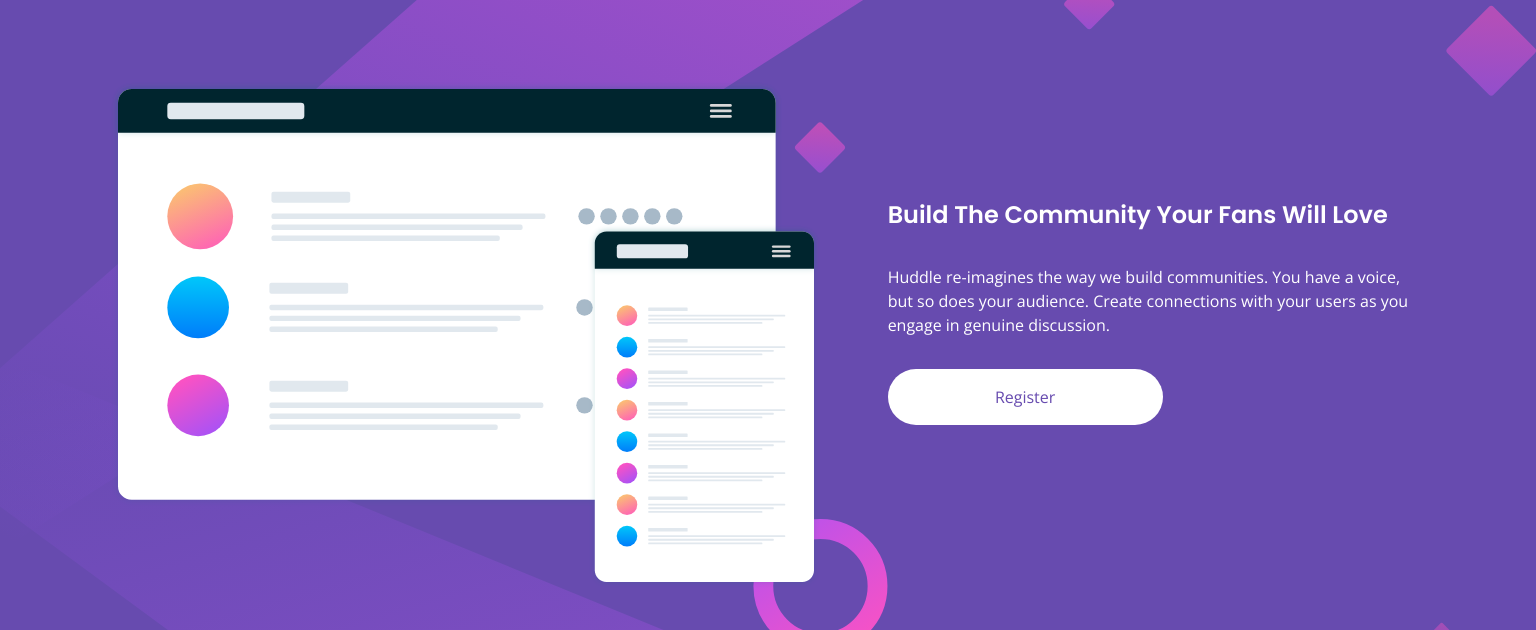
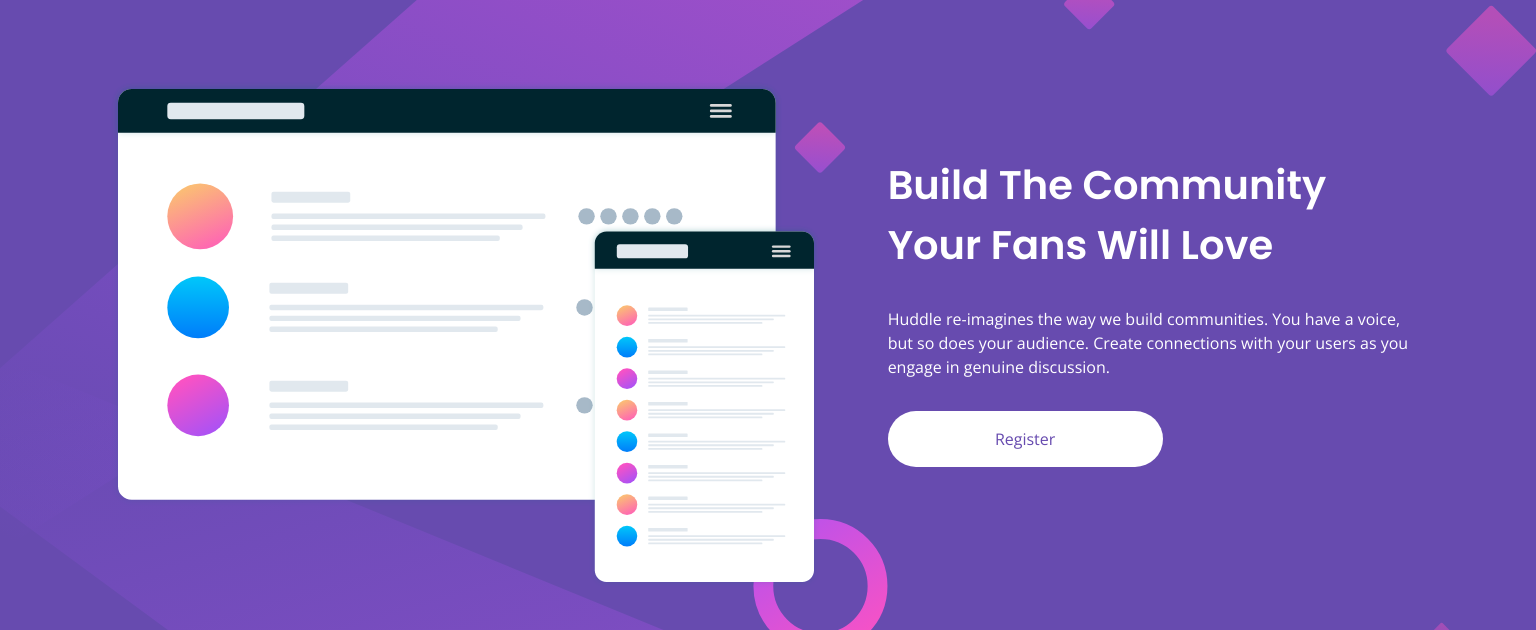
Before and after one commit to Answers-FM-challenges-A-Sauvaget/Huddle-landing-page-with-a-single-introductory-section, a plain HTML site: page index.html in a window 1536 px wide. Shown: the part 70-700 px from the top of the page. Drawn offline with nearby package versions, Linux system fonts and the light colour scheme.

Commit message:
Fix font size for title

```diff
--- a/assets/css/style.css
+++ b/assets/css/style.css
@@ -123,6 +123,10 @@ a {
     text-align: left;
   }
 
+  .article__title {
+    font-size: 2.5rem;
+  }
+
   .article__link {
     margin-left: 0;
     margin-right: 0;
```
